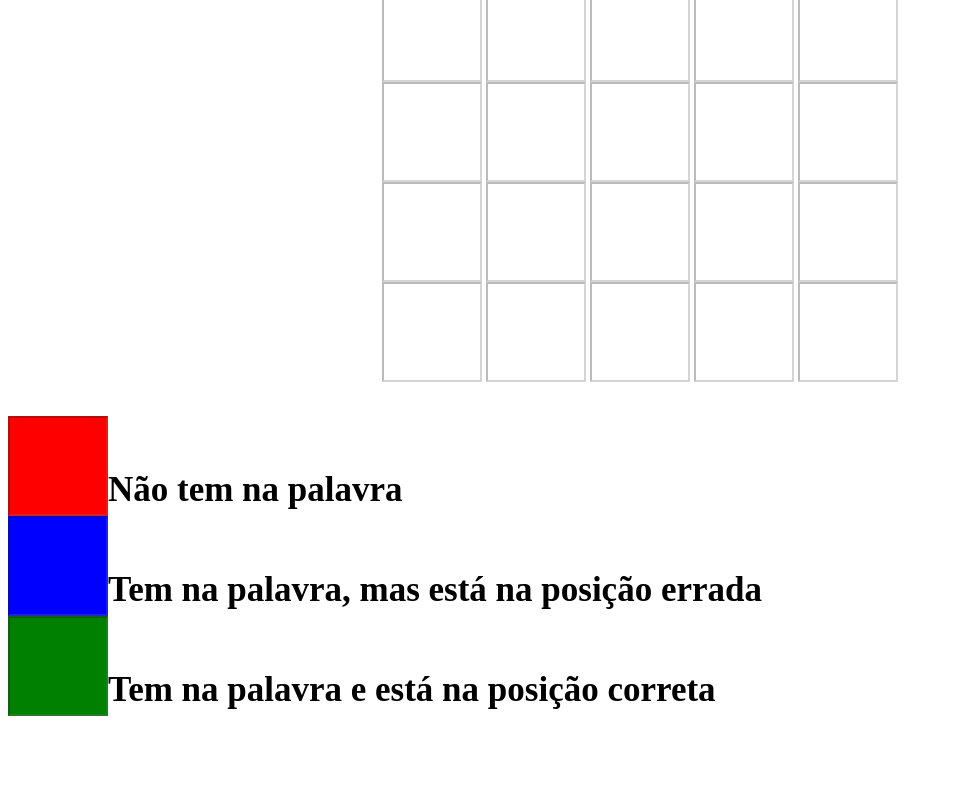
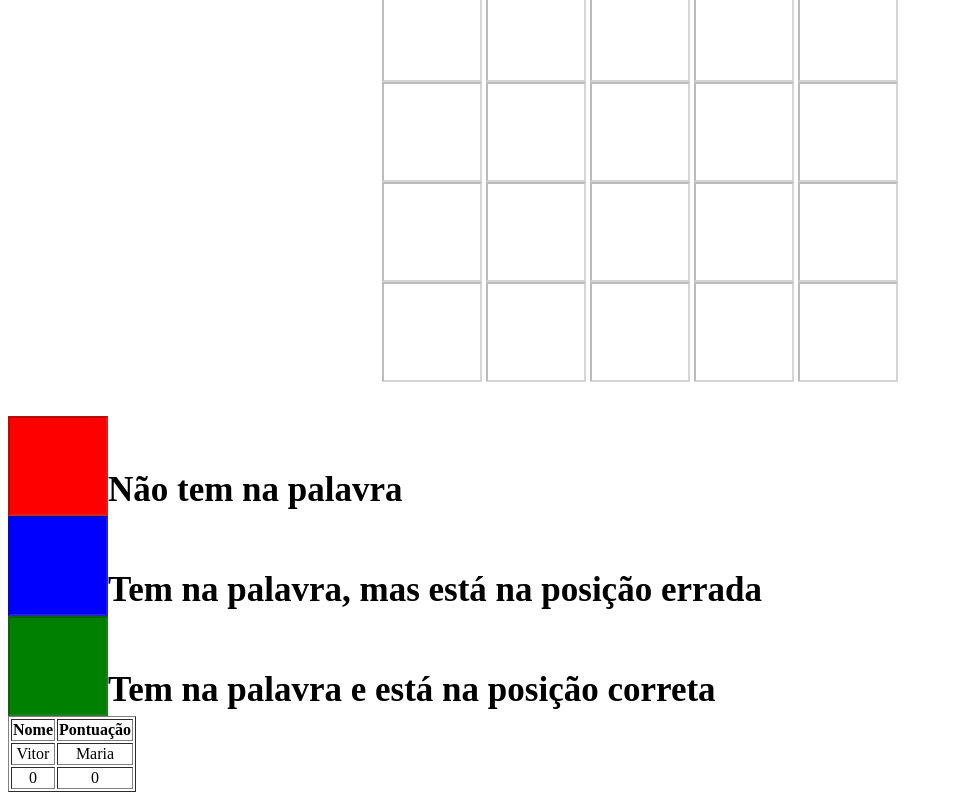
Before and after one commit to JoseDesen/moter, a plain HTML site: page Moter_modificado.html in a window 1280 px wide. Shown: the part 884-1684 px from the top of the page, without its empty margins (0-953 px from the left). Before the commit the page ends 1608 px from the top, so only its background shows below. Drawn offline with Linux system fonts and the light colour scheme.

Commit message:
Update Moter_modificado.html

```diff
--- a/Moter_modificado.html
+++ b/Moter_modificado.html
@@ -1413,5 +1413,19 @@
 		<input type="text" style="background-color:green;" disabled>Tem na palavra e está na posição correta</b></br>
 		</div>
 
+		<table border="1" >
+				<tr>
+					<th >Nome</th>
+					<th >Pontuação</th>
+				</tr>
+				<tr>
+					<td >Vitor</td>
+					<td >Maria</td>
+				</tr>
+				<tr>
+					<td >0</td>
+					<td >0</td>
+				</tr>
+			</table>
 	</body>
 </html>
```
